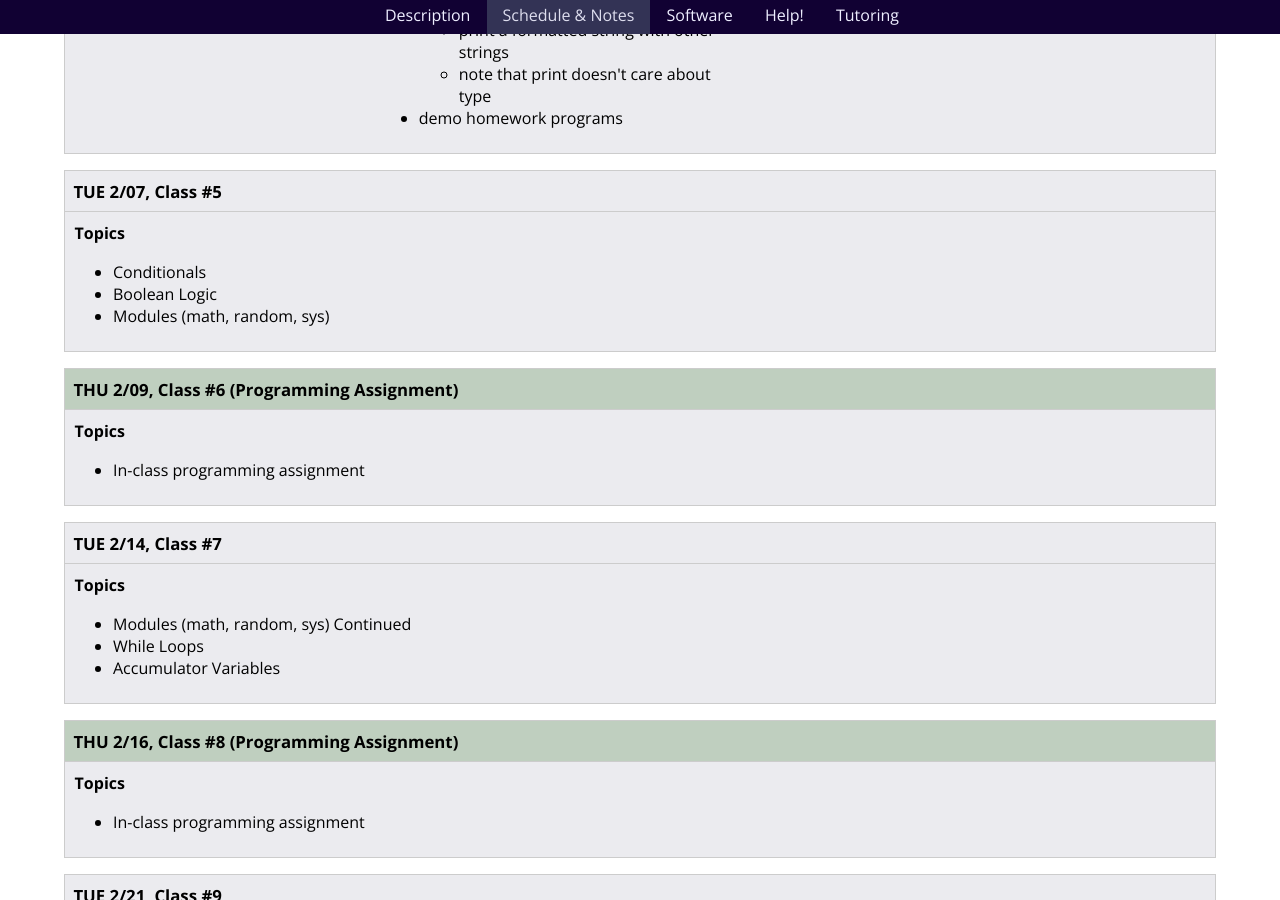
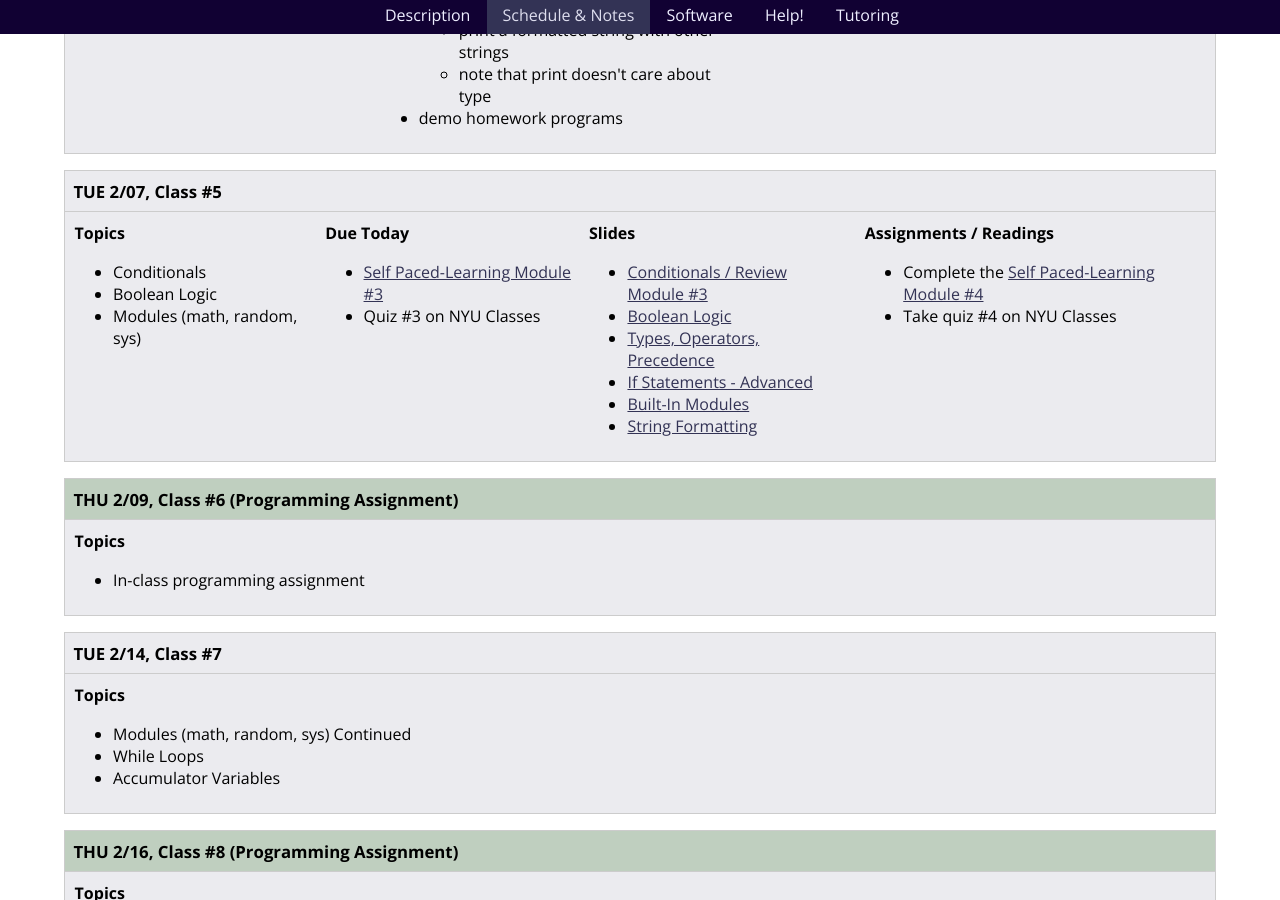
Before and after one commit to foureyes/csci-ua.0002-spring2017-002-008, a Jekyll site: the page built from schedule.markdown, in a window 1280 px wide and 900 px high, scrolled down 2258 px. Built offline with Jekyll 4.4.1, drawn with Linux system fonts in a browser that asks for light colours.

Commit message:
add class 5

```diff
--- a/schedule.markdown
+++ b/schedule.markdown
@@ -121,7 +121,7 @@ Jump to Class:
 * Boolean Logic
 * Modules (math, random, sys)
 
-</article> {% comment %}{% include classes/05/materials.markdown %}{% endcomment %} </div> </section>
+</article> {% include classes/05/materials.markdown %} </div> </section>
 
 
 <a name="class6"></a><!---------- start --------------->
```
Also changed, not shown: 1 other file.
